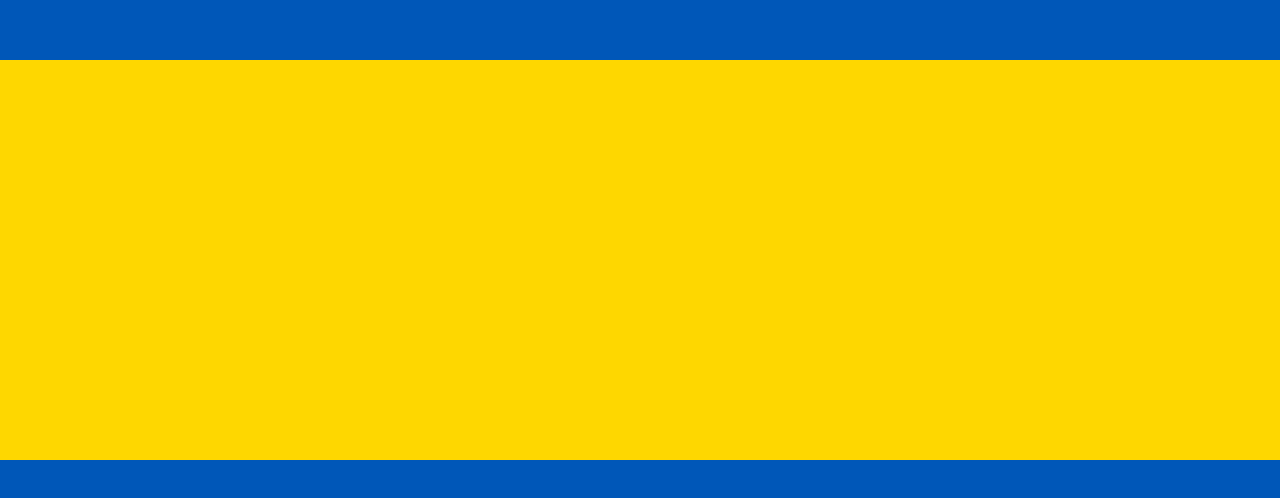
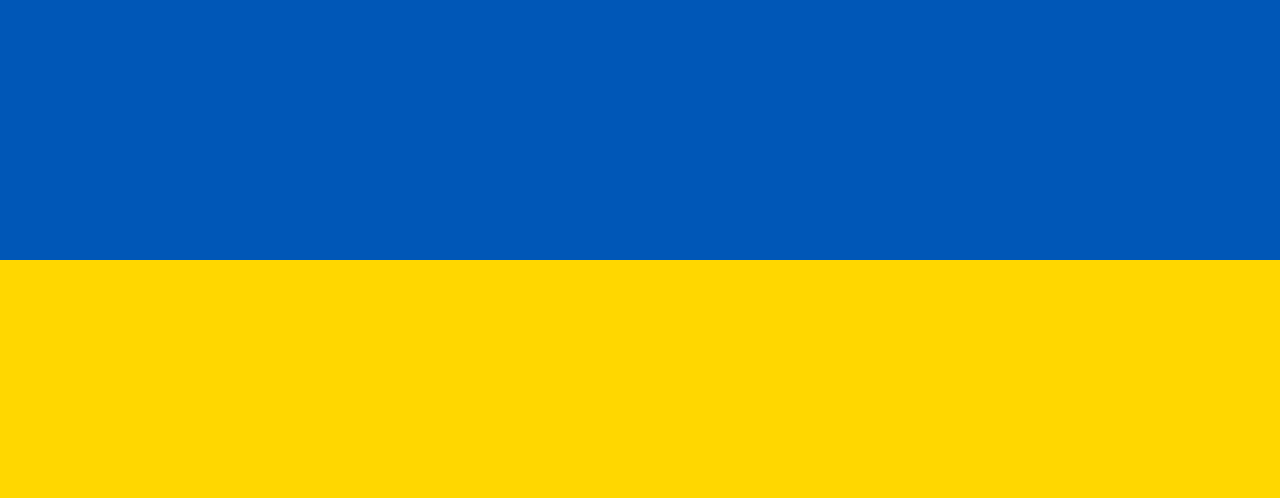
Before and after one commit to DrSans69/drsans69.github.io, a plain HTML site: page index.html in a window 1280 px wide. Shown: the part 140-638 px from the top of the page. Drawn offline with Linux system fonts and the light colour scheme.

Commit message:
fix flag

```diff
--- a/index.html
+++ b/index.html
@@ -7,9 +7,8 @@
     <title>Ukrainian Flag</title>
 </head>
 
-<body
-    style="margin: 0; height: 100vh; display: flex; align-items: center; justify-content: center; background: #0057b7;">
-    <div style="width: 100%; height: 50vh; background: #ffd700;"></div>
+<body style="margin: 0; height: 100vh; display: flex; align-items: top; justify-content: center; background: #ffd700;">
+    <div style="width: 100%; height: 50vh; background: #0057b7;"></div>
 </body>
 
 </html>
```
